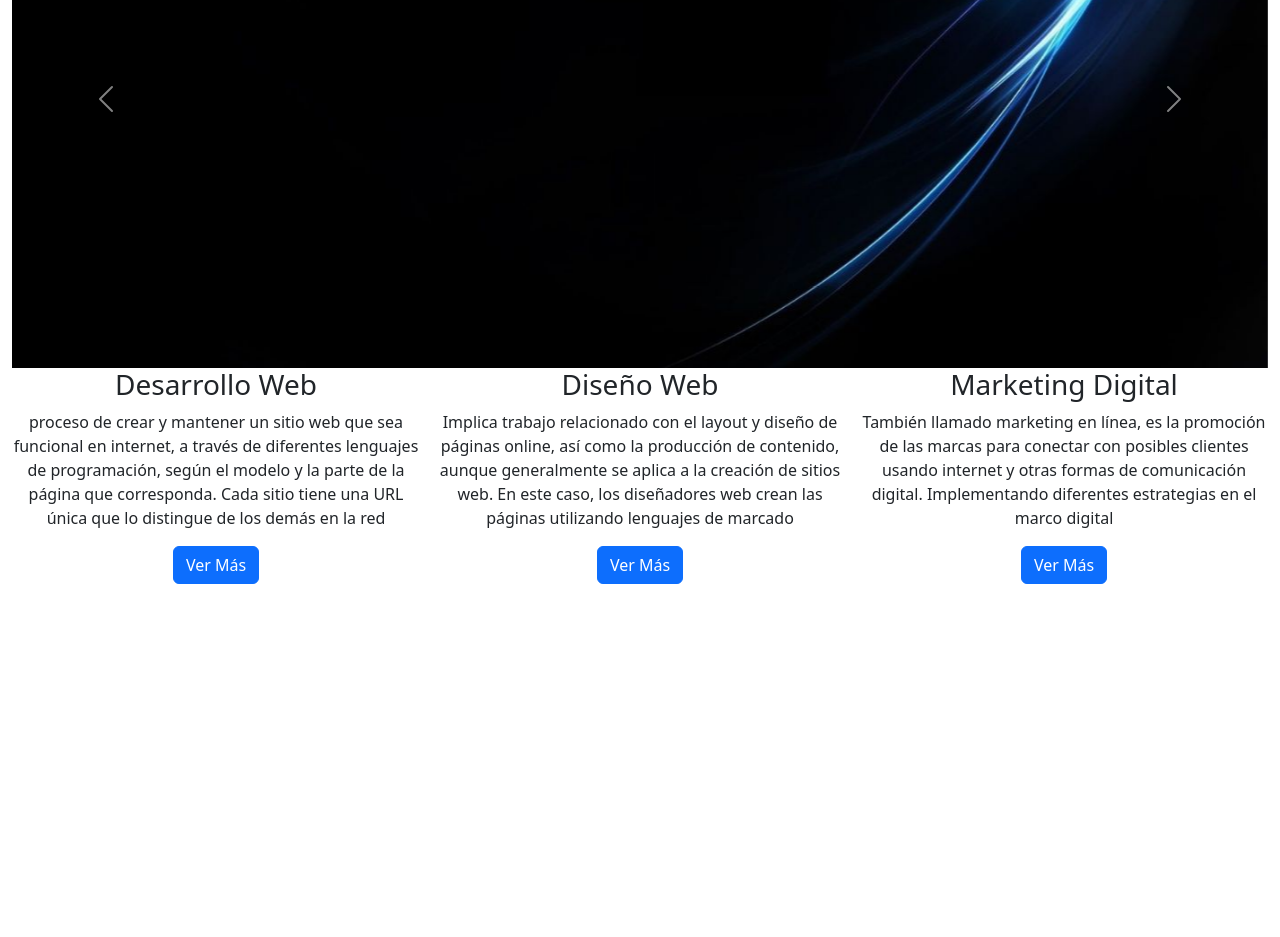
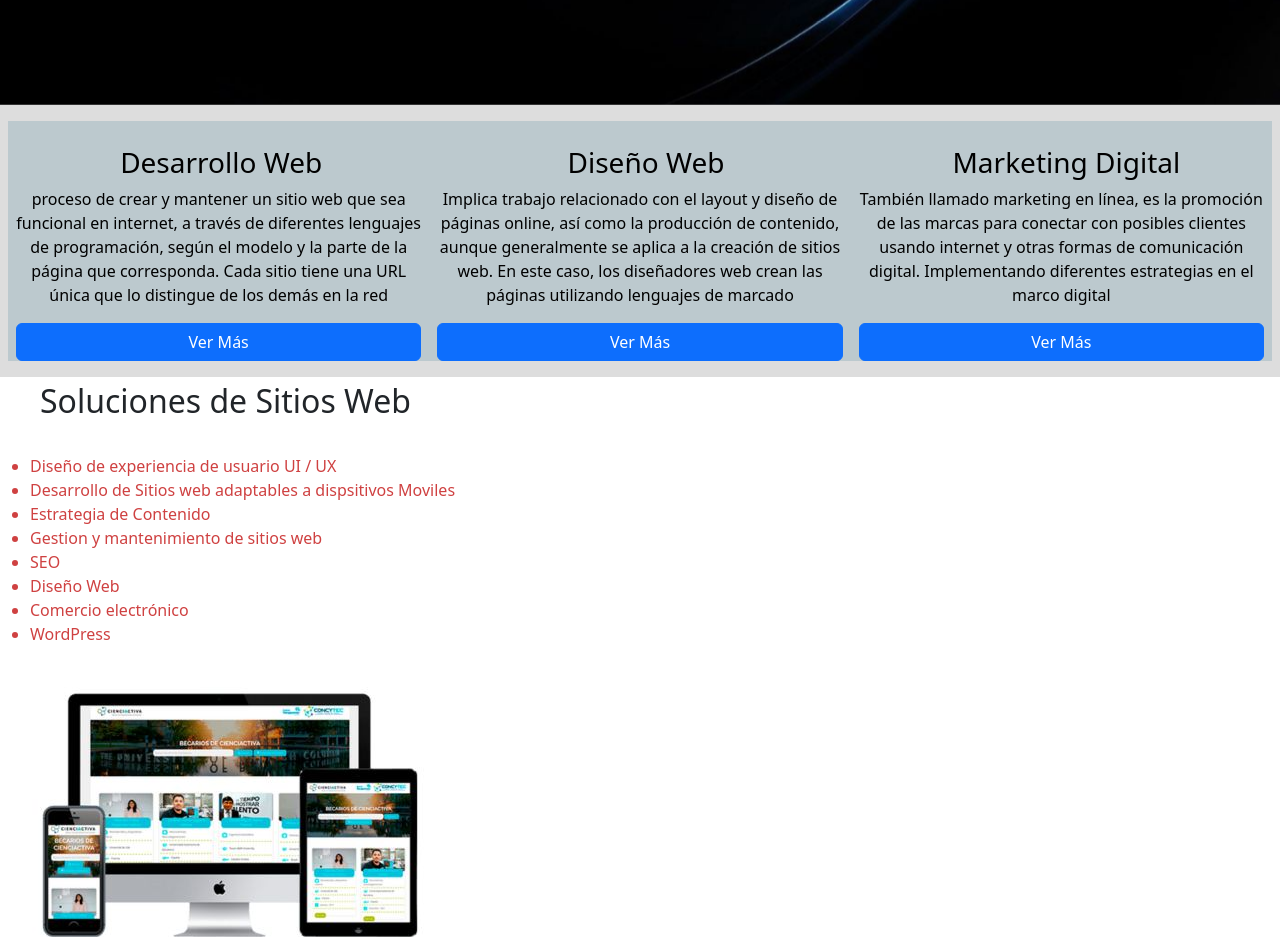
Before and after one commit to cotysanchez/desarrolloweb-2, a website: page index.html in a window 1280 px wide. Shown: the part 500-1437 px from the top of the page. Before the commit the page ends 1084 px from the top, so only its background shows below. Drawn offline with nearby package versions, Linux system fonts and the light colour scheme.

Commit message:
seccion 2

```diff
--- a/index.html
+++ b/index.html
@@ -115,7 +115,26 @@
       </div>
     </div>
 
-
+    <section class="container-fluid">
+      <div class="row">
+        <div class="col-6">
+          <h2 class="tituloSoluciones">Soluciones de Sitios Web</h2>
+          <ul class="contenidoCajaLista">
+            <li>Diseño de experiencia de usuario UI / UX</li>
+            <li>Desarrollo de Sitios web adaptables a dispsitivos Moviles</li>
+            <li>Estrategia de Contenido</li>
+            <li>Gestion y mantenimiento de sitios web</li>
+            <li>SEO</li>
+            <li>Diseño Web</li>
+            <li>Comercio electrónico</li>
+            <li>WordPress</li>
+         </ul>
+        </div>
+      </div>
+        <div class="col-6">
+          <img src="./assets/imagenes/diseño responsive.jpg" alt="imagen de diseño responsivo">
+        </div>
+    </section>
 
 
 
--- a/scss/_home.scss
+++ b/scss/_home.scss
@@ -28,8 +28,7 @@
 
 .container-padre1 {
     background-color:rgb(221, 221, 221);
-
-    padding: 2rem;
+    padding: 1rem;
 
 }
 
@@ -65,5 +64,23 @@
     color: #fff
 }
 
+/***** Seccion 2 *****/
+.tituloSoluciones {
+    padding-top: 5px;
+    padding-left: 40px;
+    padding-bottom: 15px;
+    color: #f#cf4141ff;
+}
 
-background-color: rgb(29, 28, 28);
+.contenidoCajaLista{
+    padding: 10px 32px 25px 30px;
+    color: #cf4141;
+
+}
+
+
+
+
+
+/*
+background-color: rgb(29, 28, 28);*/
```
Also changed, not shown: css/main.css, 1 other file.
